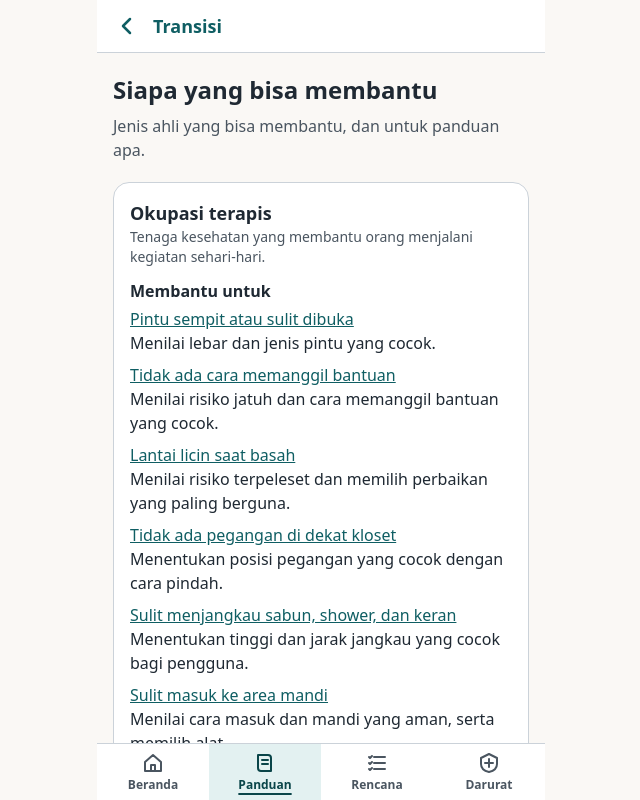
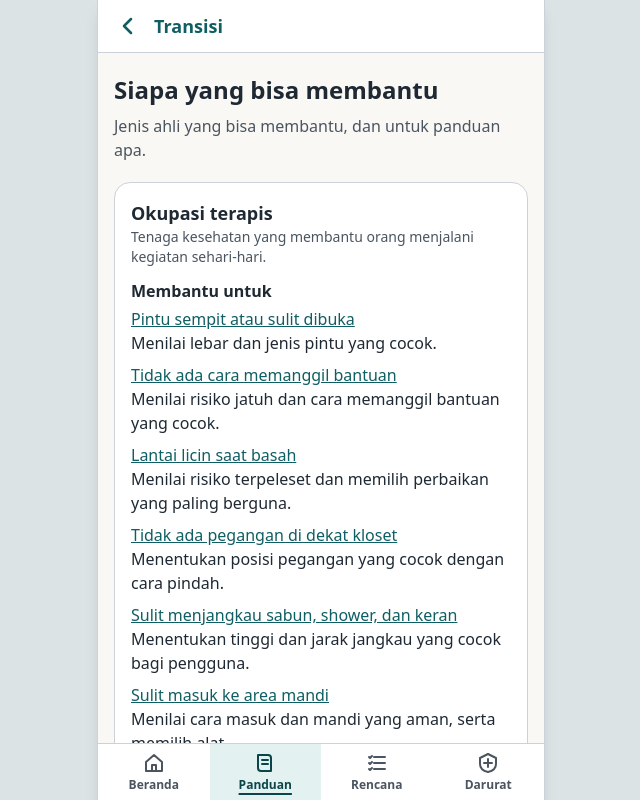
Before and after one commit to titohanafi/transisidnr, a React (Vite) app: page /#/jelajah/ahli in a window 1280 px wide. Shown: the top 800 px of the page, without its empty margins (319-959 px from the left). Built offline with nearby package versions, Linux system fonts and the light colour scheme.

Commit message:
Desktop: bedakan warna latar area aplikasi dan area luar
Co-Authored-By: Claude Sonnet 5.5 <noreply@anthropic.com>

```diff
--- a/src/components/Halaman.tsx
+++ b/src/components/Halaman.tsx
@@ -17,7 +17,7 @@ export function Halaman({ judul, children, kunciFokus }: { judul: string; childr
   }, [judul, kunciFokus]);
 
   return (
-    <div className="mx-auto flex min-h-screen max-w-md flex-col">
+    <div className="mx-auto flex min-h-screen max-w-md flex-col bg-kertas md:border-x md:border-garis md:shadow-lg print:shadow-none">
       <a
         href="#isi"
         onClick={(e) => {
--- a/src/index.css
+++ b/src/index.css
@@ -4,7 +4,7 @@
 
 @layer base {
   html { font-size: 16px; }
-  body { @apply bg-kertas text-tinta font-sans; }
+  body { @apply bg-luar text-tinta font-sans; }
   :focus-visible { outline: 3px solid theme("colors.utama.DEFAULT"); outline-offset: 2px; }
 }
 
--- a/tailwind.config.ts
+++ b/tailwind.config.ts
@@ -6,7 +6,8 @@ export default {
   theme: {
     extend: {
       colors: {
-        kertas: "#FAF8F5", // latar hangat
+        kertas: "#FAF8F5", // latar hangat (area aplikasi)
+        luar: "#DCE3E5", // latar di luar area aplikasi pada layar lebar
         tinta: "#1F2933", // teks utama (kontras tinggi)
         redup: "#4A5560", // teks sekunder
         garis: "#CBD2D9", // pembatas dekoratif
```
Also changed, not shown: 1 other file (tests, documents, lock files or other folders).
